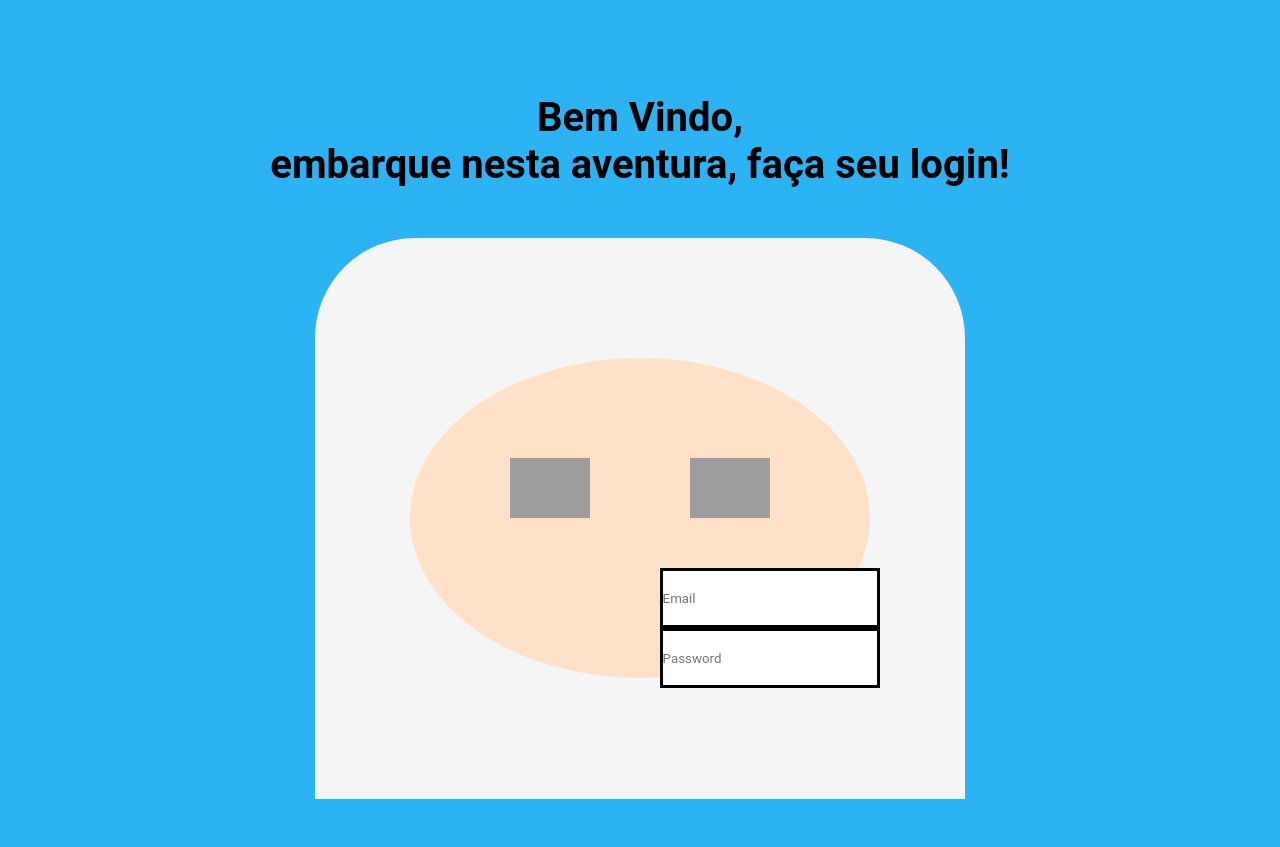
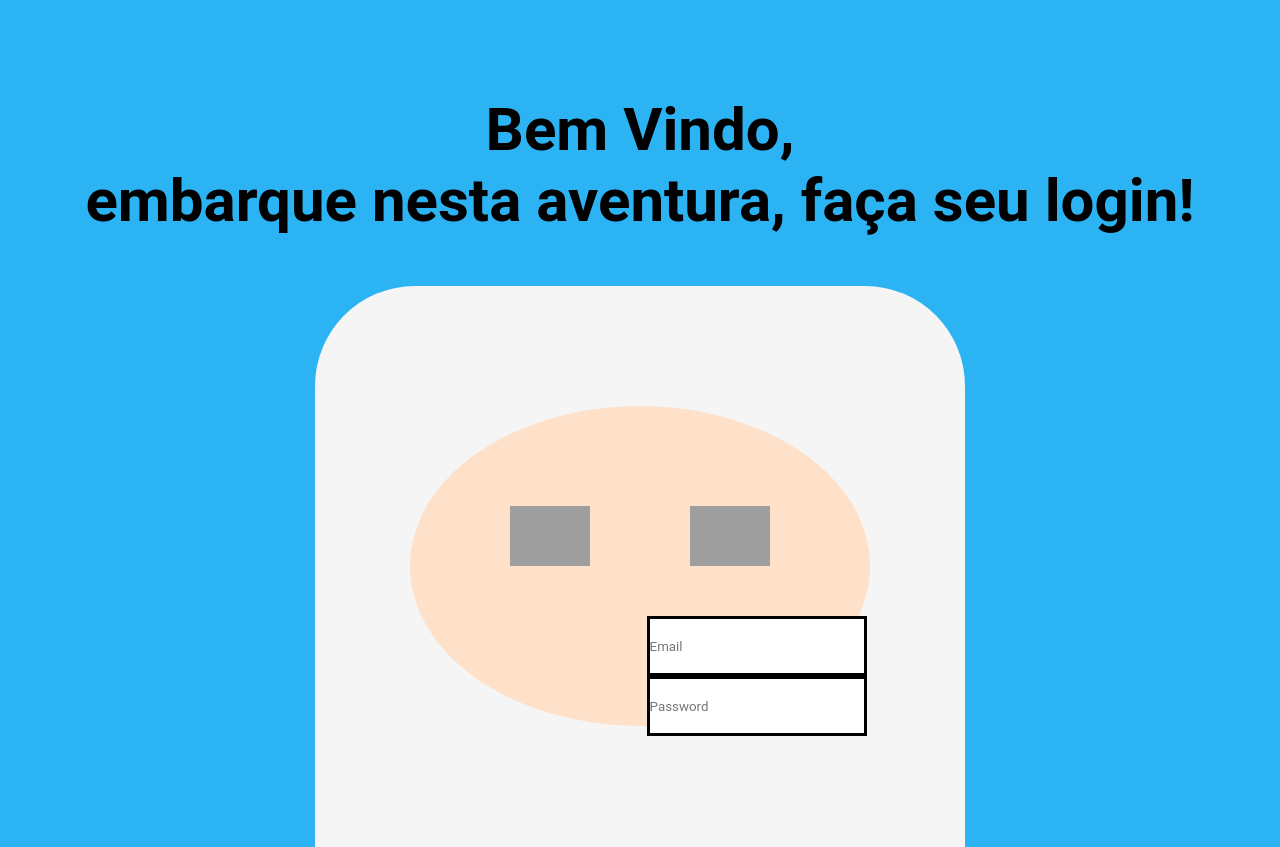
Before and after one commit to GiulianoBotelho/Finn, a plain HTML site: page index.html in a window 1280 px wide. Shown: the top 847 px of the page. Drawn offline with Linux system fonts and the light colour scheme; grey boxes are pictures that could not be loaded.

Commit message:
first commit

```diff
--- a/index.html
+++ b/index.html
@@ -3,9 +3,10 @@
 <head>
     <meta charset="UTF-8">
     <meta name="viewport" content="width=device-width, initial-scale=1.0">
-    <title>Document</title>
+    <title>Finn</title>
     <link rel="stylesheet" href="style.css">
     <link rel="stylesheet" href="reset.css">
+    <link rel="shortcut icon" href="./Assets/favicon-16x16.png" type="image/x-icon">
 </head>
 <body>
     <header>
--- a/style.css
+++ b/style.css
@@ -4,7 +4,7 @@ header{
 
 
 h1,h2{
-    font-size: 40px;
+    font-size: 60px;
     position: relative;
     bottom: 50px;
 }
@@ -40,7 +40,7 @@ display: flex;
 flex-direction: column;
 position: relative;
 top:150px;
-left: 250px;
+left: 237px;
 }
 
 figure{
```
Also changed, not shown: Assets/favicon-16x16.png (added).
